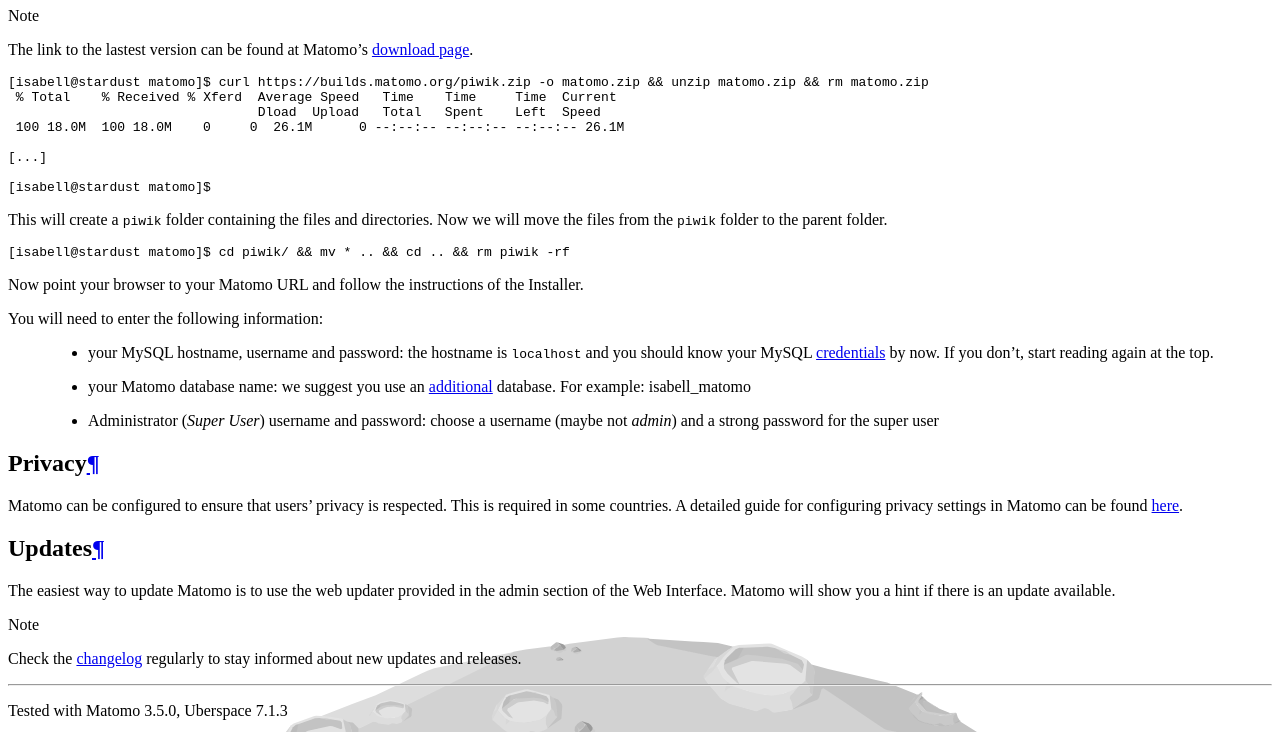
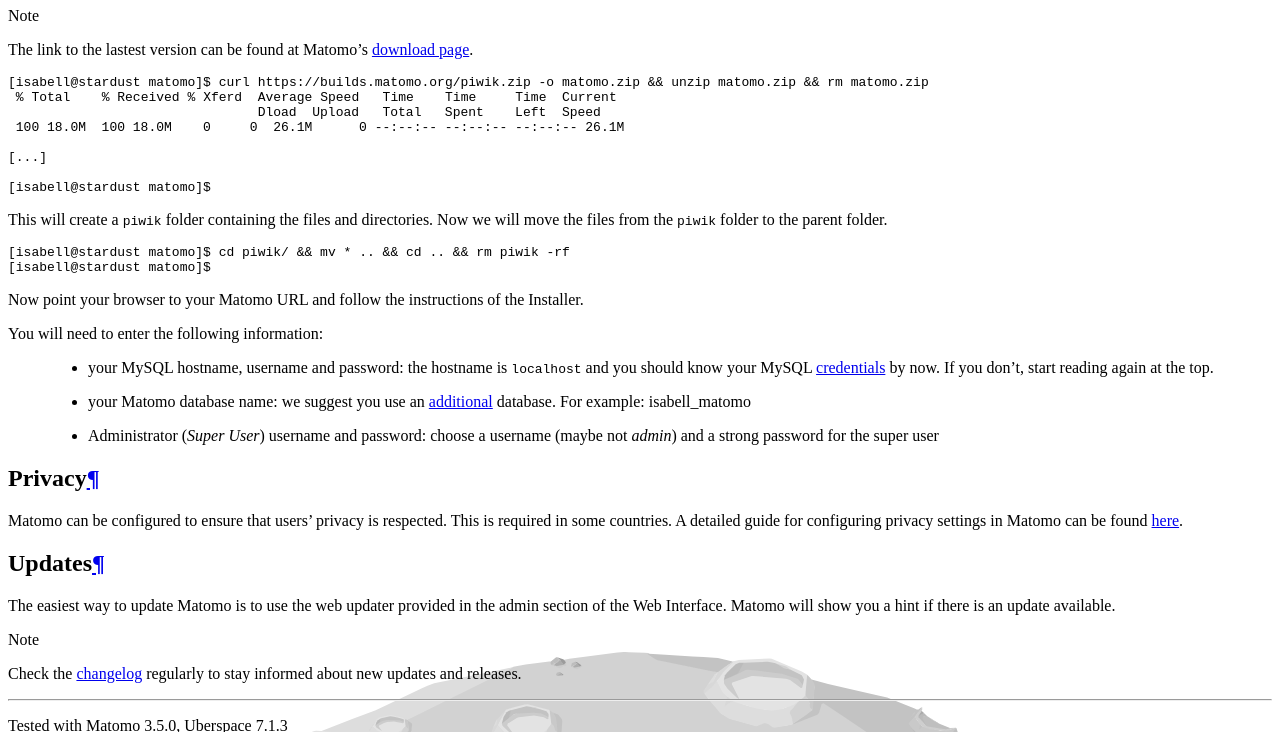
Before and after one commit to Uberspace/lab, a Sphinx documentation site: the page built from source/guide_matomo.rst, in a window 1280 px wide and 900 px high, scrolled down 1960 px, cut to the strip 0-732 px from the top of the window. Built offline with Sphinx 7.4.7 and the Read the Docs theme 2.0.0, drawn with Linux system fonts in a browser that asks for light colours.

Commit message:
Added code to show block is done

```diff
--- a/source/guide_matomo.rst
+++ b/source/guide_matomo.rst
@@ -70,6 +70,7 @@
 ::
 
  [isabell@stardust matomo]$ cd piwik/ && mv * .. && cd .. && rm piwik -rf
+ [isabell@stardust matomo]$
 
 Now point your browser to your Matomo URL and follow the instructions of the Installer.
 
```
